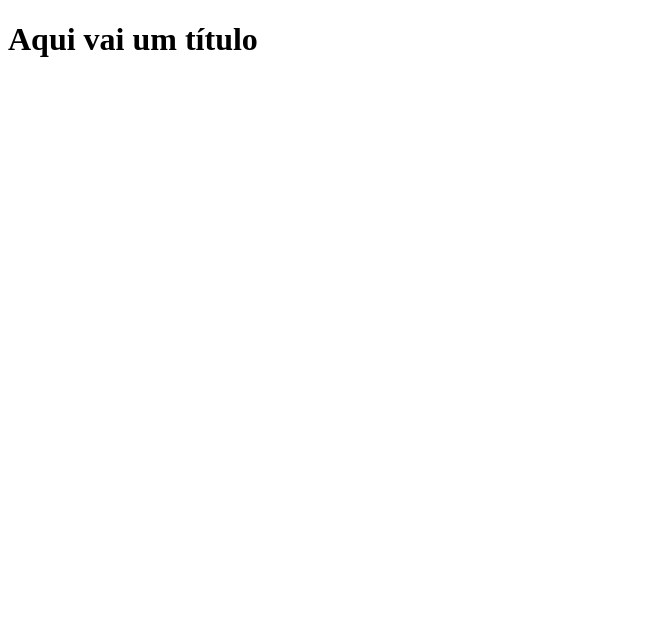
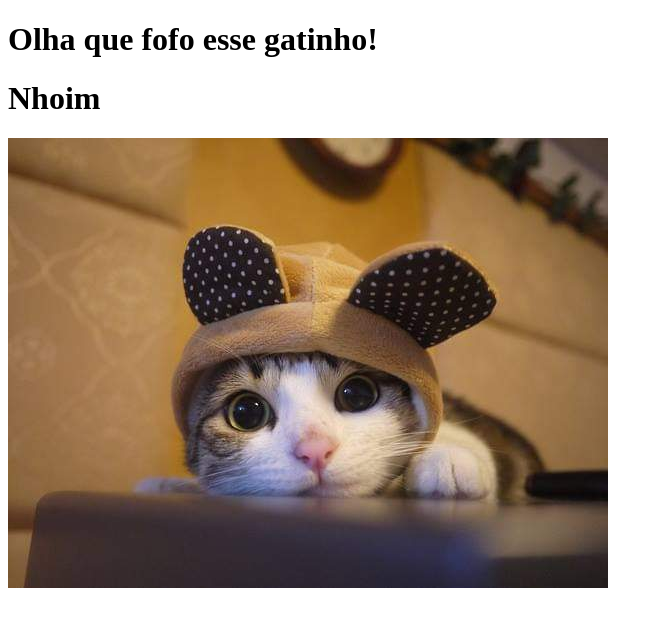
Before and after one commit to leticia-cardoso/curso-womakers, a plain HTML site: page modulo 2/index.html in a window 1280 px wide. Shown: the whole page, without its empty margins (0-663 px from the left). Drawn offline with Linux system fonts and the light colour scheme.

Commit message:
exercícío html

```diff
--- a/modulo 2/index.html
+++ b/modulo 2/index.html
@@ -5,6 +5,18 @@
         <meta charset="utf-8">
     </head>
     <body>
-        <h1>Aqui vai um título</h1>
+        <h1>Olha que fofo esse gatinho!</h1>
     </body>
 </html>
+
+<!DOCTYPE html>
+<html lang="pt-br">
+    <head>
+        <title>Fanpage de Gatinhos</title>
+        <meta charset="utf-8">
+    </head>
+    <body>
+        <h1>Nhoim</h1>
+        <img src="imagens/346876557_772735067816497_1743534218477394746_n.jpg" />
+    </body>
+    </html>
```
Also changed, not shown: modulo 2/imagens/346876557_772735067816497_1743534218477394746_n.jpg (added).
